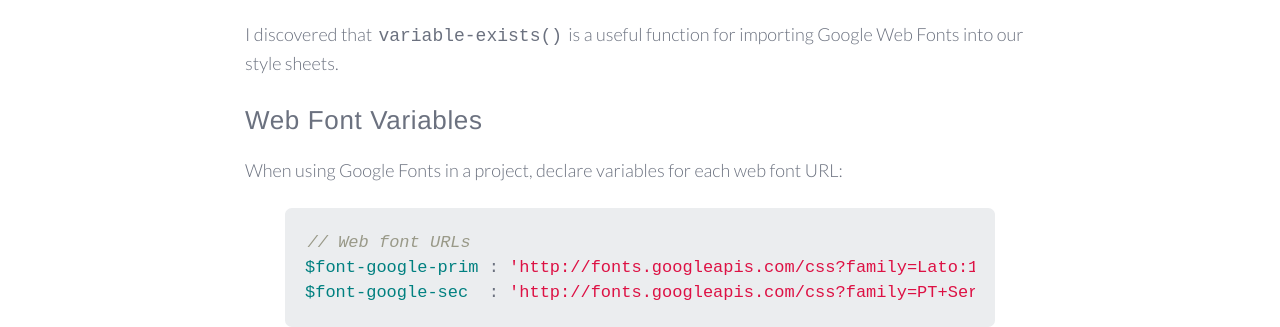
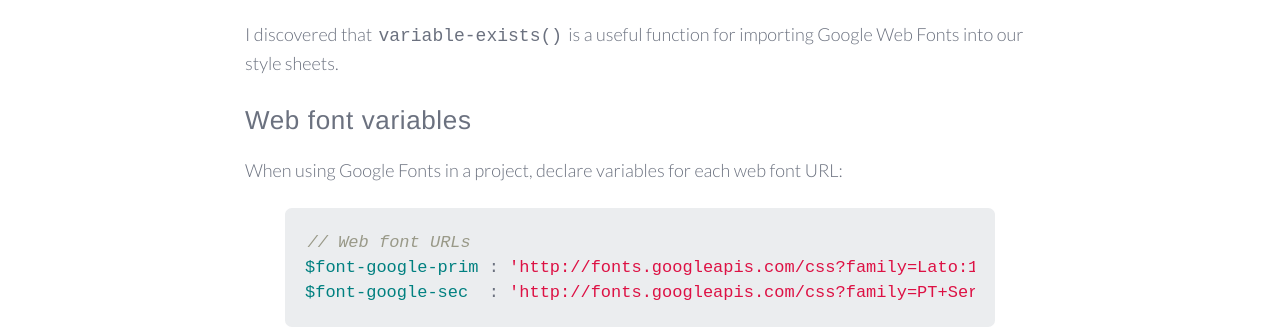
Before and after one commit to sassbreak/sassbreak.github.io, a Jekyll site: the page built from _posts/2015-03-17-web-fonts-variable-exists.md, in a window 1280 px wide and 900 px high, scrolled down 395 px. Shown: the part 155-482 px from the top of the window. Built offline with Jekyll 4.4.1, drawn with Linux system fonts in a browser that asks for light colours; a script that is not in the unit is left out; comment, search, counter and statistics services are not loaded.

Commit message:
Update 2015-03-17-web-fonts-variable-exists.md

```diff
--- a/_posts/2015-03-17-web-fonts-variable-exists.md
+++ b/_posts/2015-03-17-web-fonts-variable-exists.md
@@ -14,7 +14,7 @@ The introspection function I've found most useful is `variable-exists()`, which
 
 I discovered that `variable-exists()` is a useful function for importing Google Web Fonts into our style sheets.
 
-##Web Font Variables
+##Web font variables
 When using Google Fonts in a project, declare variables for each web font URL:
 
 {% highlight scss %}
```
